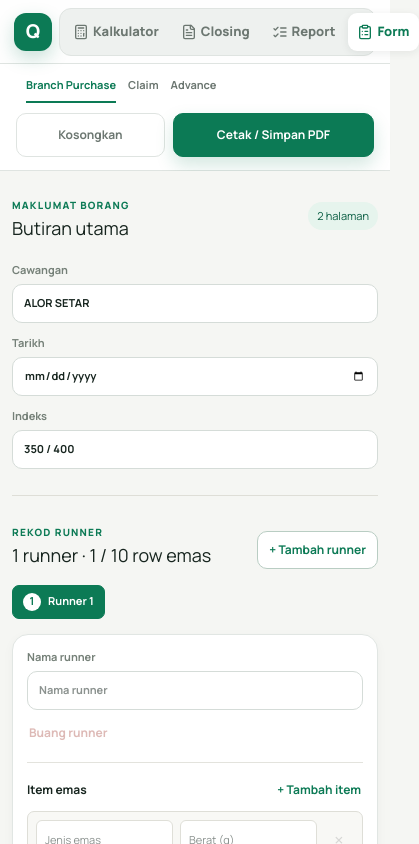
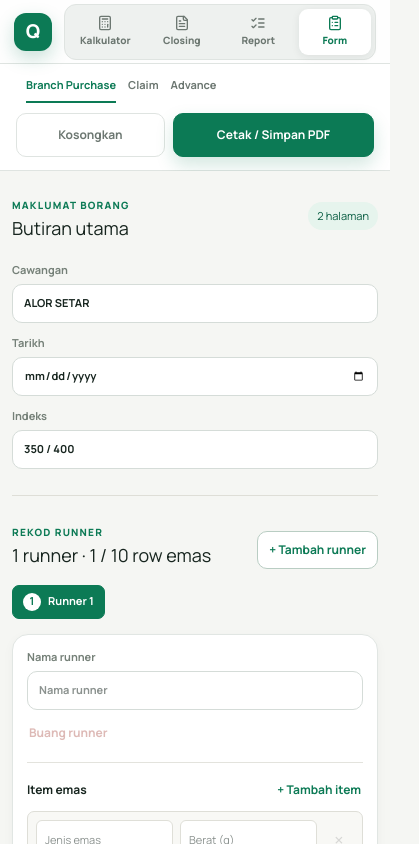
Before and after one commit to idzwebclient/qudani-calculator, a Next.js app: page /form in a window 390 px wide. Shown: the top 844 px of the page, 419 px wide, since content can reach past the window. Built offline with nearby package versions, Linux system fonts and the light colour scheme.

Commit message:
Betulkan tab header di phone dan tambah meta author
Co-Authored-By: Claude Opus 5.5 (1M context) <noreply@anthropic.com>

```diff
--- a/app/(forms)/layout.tsx
+++ b/app/(forms)/layout.tsx
@@ -12,6 +12,7 @@ export const metadata: Metadata = {
   title: { default: "Form", template: "%s · Qudani" },
   description: "Jana dan cetak borang rasmi Qudani Jewels.",
   applicationName: "Qudani",
+  authors: [{ name: "By Trulab Studio 60176982032" }],
   appleWebApp: {
     capable: true,
     title: "Qudani",
--- a/app/(forms)/theme.css
+++ b/app/(forms)/theme.css
@@ -70,8 +70,8 @@ a:focus-visible, button:focus-visible { outline: 2px solid var(--q-green); outli
 @media (max-width: 620px) {
   .app-header.topbar { padding-left: 14px; padding-right: 14px; }
   .app-header .brand div { display: none; }
-  .app-header .tabs { min-width: 0; }
-  .app-header .tab { padding: 0 9px; gap: 4px; }
+  .app-header .tabs { flex: 1; min-width: 0; }
+  .app-header .tab { flex: 1; min-width: 0; flex-direction: column; justify-content: center; height: 46px; padding: 0 2px; gap: 2px; font-size: 10px; }
 }
 
 @media (max-width: 680px) {
--- a/app/(main)/globals.css
+++ b/app/(main)/globals.css
@@ -112,8 +112,8 @@ pre { margin: 0; padding: 22px 2px; white-space: pre-wrap; word-break: break-wor
   body:has(.mobile-action) { padding-bottom: calc(82px + env(safe-area-inset-bottom)); }
   .topbar { padding-left: 14px; padding-right: 14px; }
   .brand div { display: none; }
-  .tabs { min-width: 0; }
-  .tab { padding: 0 9px; gap: 4px; }
+  .tabs { flex: 1; min-width: 0; }
+  .tab { flex: 1; min-width: 0; flex-direction: column; justify-content: center; height: 46px; padding: 0 2px; gap: 2px; font-size: 10px; }
   .page-shell { width: min(100% - 24px, 1220px); }
   .intro { padding: 30px 4px 24px; }
   .intro h1 { font-size: 36px; }
--- a/app/(main)/layout.tsx
+++ b/app/(main)/layout.tsx
@@ -10,6 +10,7 @@ export const metadata: Metadata = {
   title: { default: "Qudani", template: "%s · Qudani" },
   description: "Kalkulator pajak & emas serta laporan closing harian Qudani.",
   applicationName: "Qudani",
+  authors: [{ name: "By Trulab Studio 60176982032" }],
   appleWebApp: {
     capable: true,
     title: "Qudani",
```
